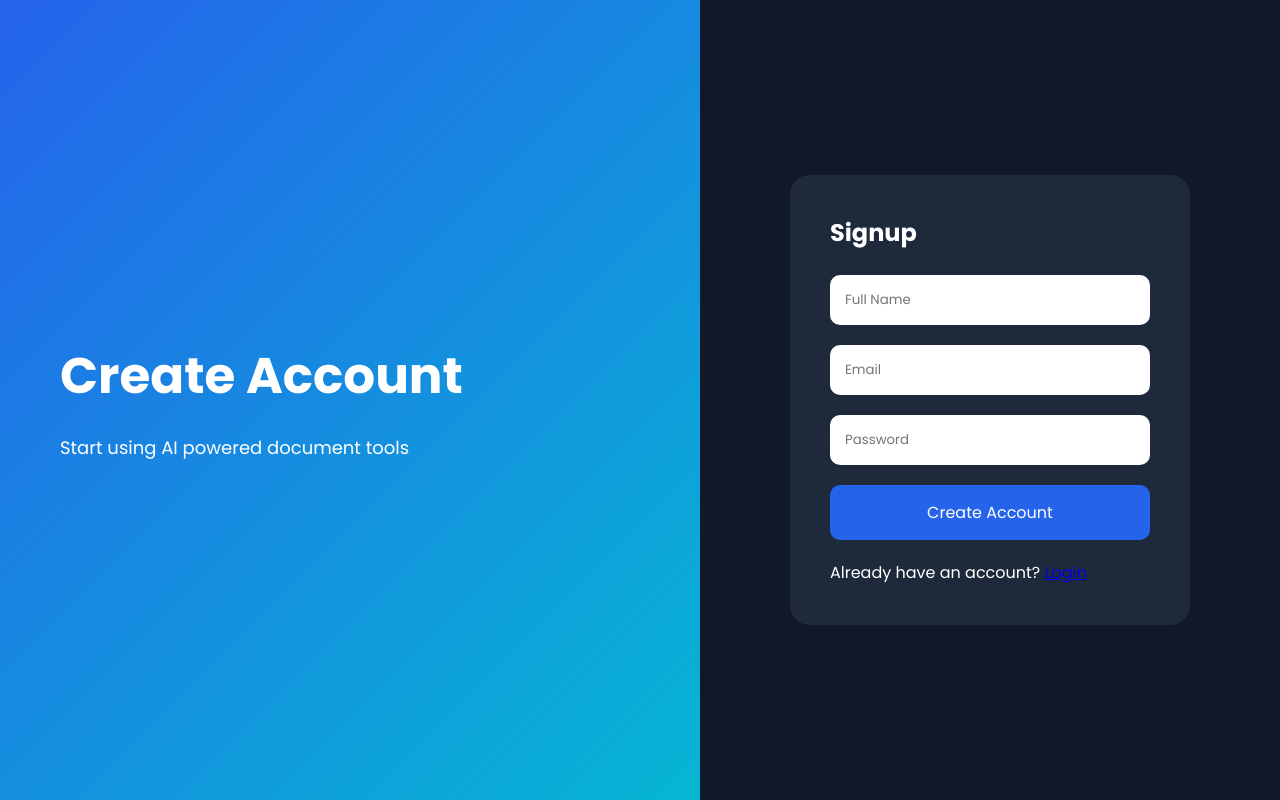
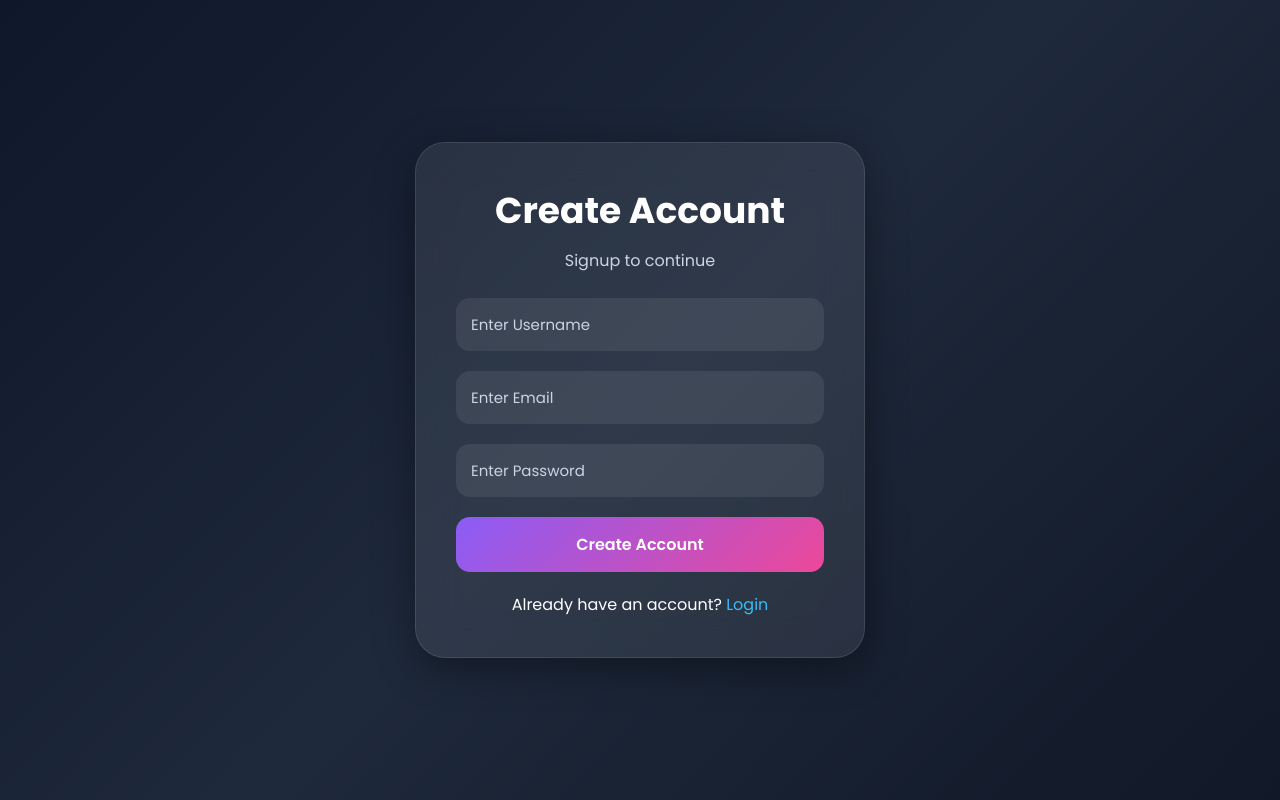
Before and after one commit to devanshsinghtomar/-AI-document-processing-platform-2, a Flask app: page /signup in a window 1280 px wide. Run offline with Flask 3, Linux system fonts and the light colour scheme.

Commit message:
Update signup.html

```diff
--- a/templates/signup.html
+++ b/templates/signup.html
@@ -7,52 +7,161 @@
 
 <title>Signup</title>
 
-<link rel="stylesheet" href="{{ url_for('static', filename='style.css') }}">
+<link href="https://fonts.googleapis.com/css2?family=Poppins:wght@300;400;500;600;700&display=swap" rel="stylesheet">
 
-<link rel="preconnect" href="https://fonts.googleapis.com">
-<link href="https://fonts.googleapis.com/css2?family=Poppins:wght@300;400;500;600;700&display=swap" rel="stylesheet">
+<style>
+
+*{
+margin:0;
+padding:0;
+box-sizing:border-box;
+font-family:'Poppins',sans-serif;
+}
+
+body{
+height:100vh;
+display:flex;
+justify-content:center;
+align-items:center;
+background:linear-gradient(135deg,#0f172a,#1e293b,#111827);
+overflow:hidden;
+}
+
+.container{
+width:450px;
+background:rgba(255,255,255,0.08);
+backdrop-filter:blur(20px);
+border-radius:30px;
+padding:40px;
+box-shadow:0 10px 40px rgba(0,0,0,0.4);
+border:1px solid rgba(255,255,255,0.1);
+}
+
+h1{
+color:white;
+text-align:center;
+margin-bottom:10px;
+font-size:36px;
+}
+
+p{
+color:#cbd5e1;
+text-align:center;
+margin-bottom:25px;
+}
+
+.input-box{
+margin-bottom:20px;
+}
+
+.input-box input{
+width:100%;
+padding:15px;
+border:none;
+outline:none;
+border-radius:14px;
+background:rgba(255,255,255,0.08);
+color:white;
+font-size:15px;
+}
+
+.input-box input::placeholder{
+color:#cbd5e1;
+}
+
+button{
+width:100%;
+padding:15px;
+border:none;
+border-radius:14px;
+background:linear-gradient(135deg,#8b5cf6,#ec4899);
+color:white;
+font-size:16px;
+font-weight:600;
+cursor:pointer;
+transition:0.3s;
+}
+
+button:hover{
+transform:translateY(-2px);
+}
+
+.bottom{
+margin-top:20px;
+text-align:center;
+color:white;
+}
+
+.bottom a{
+color:#38bdf8;
+text-decoration:none;
+}
+
+.error{
+background:#ef4444;
+padding:10px;
+border-radius:10px;
+margin-bottom:15px;
+color:white;
+text-align:center;
+}
+
+</style>
 
 </head>
 
 <body>
 
-<div class="auth-container">
-
-<div class="auth-left">
+<div class="container">
 
 <h1>Create Account</h1>
 
-<p>
-Start using AI powered document tools
-</p>
+<p>Signup to continue</p>
 
+{% if error %}
+<div class="error">
+{{ error }}
+</div>
+{% endif %}
+
+<form method="POST" action="/signup">
+
+<div class="input-box">
+<input
+type="text"
+name="username"
+placeholder="Enter Username"
+required
+>
 </div>
 
-<div class="auth-right">
+<div class="input-box">
+<input
+type="email"
+name="email"
+placeholder="Enter Email"
+required
+>
+</div>
 
-<div class="auth-box">
+<div class="input-box">
+<input
+type="password"
+name="password"
+placeholder="Enter Password"
+required
+>
+</div>
 
-<h2>Signup</h2>
-
-<form action="/login" method="GET">
-
-<input type="text" placeholder="Full Name" required>
-
-<input type="email" placeholder="Email" required>
-
-<input type="password" placeholder="Password" required>
-
-<button type="submit">Create Account</button>
+<button type="submit">
+Create Account
+</button>
 
 </form>
 
-<p>
+<div class="bottom">
 Already have an account?
 <a href="/login">Login</a>
-</p>
-
-</div>
-
 </div>
 
 </div>
```
